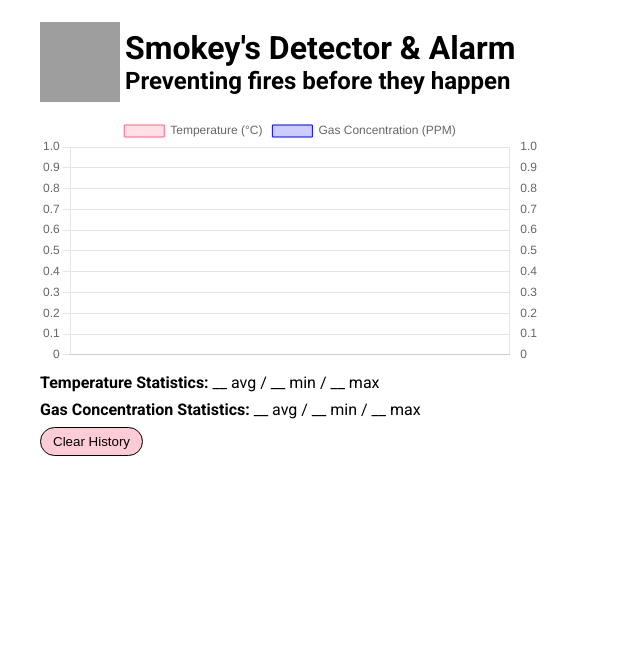
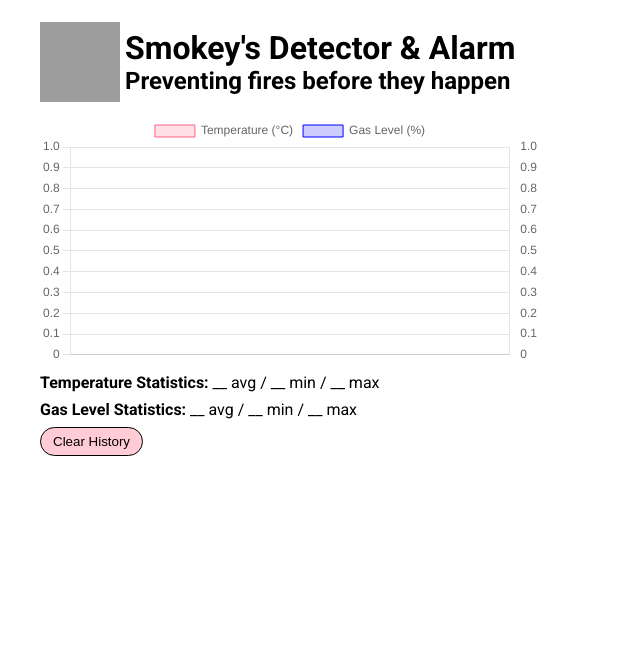
Before and after one commit to tristanphan/smokey-bears, a Flask app: page / in a window 1280 px wide. Shown: the top 659 px of the page, without its empty margins (0-640 px from the left). Run offline with Flask 3, Linux system fonts and the light colour scheme; data that the repository does not hold is empty; some web fonts are replaced; grey boxes are pictures that could not be loaded.

Commit message:
[Server] Updated gas concentration to gas level, as per gas sensor constraints

```diff
--- a/server/main.py
+++ b/server/main.py
@@ -10,10 +10,10 @@ log = logging.getLogger("werkzeug")
 log.setLevel(logging.ERROR)
 
 Temperature = float
-GasConcentration = float
+GasLevel = float
 
 app = Flask(__name__)
-data: List[Tuple[date, Temperature, GasConcentration]] = []
+data: List[Tuple[date, Temperature, GasLevel]] = []
 date_formatter = "%m/%d %H:%M:%S"  # previously "%H:%M:%S"
 
 
@@ -26,14 +26,14 @@ def portal():
 def update():
     try:
         new_temperature = float(request.args["temperature"])
-        new_gas_concentration = float(request.args["gas_concentration"])
+        new_gas_level = float(request.args["gas_level"])
     except ValueError:
         return "Invalid input, expected float", 400
     d = datetime.now()
-    data.append((d, new_temperature, new_gas_concentration))
-    print(f"Updated temperature = {new_temperature} and gas concentration = {new_gas_concentration} at"
+    data.append((d, new_temperature, new_gas_level))
+    print(f"Updated temperature = {new_temperature} and gas level = {new_gas_level} at"
           f" {d.strftime(date_formatter)}")
-    return (f"Set temperature = {new_temperature}, gas concentration = {new_gas_concentration} at"
+    return (f"Set temperature = {new_temperature}, gas level = {new_gas_level} at"
             f" {d.strftime(date_formatter)}"), 200
 
 
@@ -42,7 +42,7 @@ def retrieve():
     return {
         "timestamps": [d.strftime(date_formatter) for d, _, _ in data],
         "temperature_values": [temp for _, temp, _ in data],
-        "gas_concentration_values": [hum for _, _, hum in data],
+        "gas_level_values": [hum for _, _, hum in data],
     }, 200
 
 
@@ -63,7 +63,7 @@ def main():
     # Print instructions
     print(f"Endpoints:")
     print(f"    1. http://{host}:{port}/")
-    print(f"    2. http://{host}:{port}/update?temperature=0&gas_concentration=0")
+    print(f"    2. http://{host}:{port}/update?temperature=0&gas_level=0")
     print(f"    3. http://{host}:{port}/retrieve")
     print(f"    4. http://{host}:{port}/clear")
 
--- a/server/static/script.js
+++ b/server/static/script.js
@@ -9,18 +9,18 @@ const chart = new Chart(ctx, {
             borderWidth: 1,
             yAxisID: "temperature",
         }, {
-            label: "Gas Concentration (PPM)",
+            label: "Gas Level (%)",
             data: [],
             backgroundColor: "rgba(0, 0, 255, 0.2)",
             borderColor: "rgba(0, 0, 255, 1)",
             borderWidth: 1,
-            yAxisID: "gas_concentration",
+            yAxisID: "gas_level",
         },]
     }, options: {
         scales: {
             temperature: {
                 type: "linear", position: "left", display: true,
-            }, gas_concentration: {
+            }, gas_level: {
                 type: "linear", position: "right", display: true, grid: {
                     display: false,
                 }
@@ -41,16 +41,16 @@ async function updateChart() {
     let data = await response.json()
     let timestamps = data["timestamps"];
     let temperatureValues = data["temperature_values"]
-    let gasConcentrationValues = data["gas_concentration_values"];
+    let gasLevelValues = data["gas_level_values"];
     let numToShow = Math.max(0, document.getElementById("datapoint-count").value);
     if (numToShow > 0) {
         chart.data.labels = timestamps.slice(Math.max(0, timestamps.length - numToShow))
         chart.data.datasets[0].data = temperatureValues.slice(Math.max(0, temperatureValues.length - numToShow));
-        chart.data.datasets[1].data = gasConcentrationValues.slice(Math.max(0, gasConcentrationValues.length - numToShow));
+        chart.data.datasets[1].data = gasLevelValues.slice(Math.max(0, gasLevelValues.length - numToShow));
     } else {
         chart.data.labels = timestamps
         chart.data.datasets[0].data = temperatureValues
-        chart.data.datasets[1].data = gasConcentrationValues
+        chart.data.datasets[1].data = gasLevelValues
     }
     if (data["timestamps"].length === 0) {
         document.getElementById("avg_temp").innerText = "__";
@@ -61,11 +61,11 @@ async function updateChart() {
         document.getElementById("min_hum").innerText = "__";
     } else {
         document.getElementById("avg_temp").innerText = (data["temperature_values"].reduce((a, b) => a + b, 0) / data["temperature_values"].length).toFixed(2);
-        document.getElementById("avg_hum").innerText = (data["gas_concentration_values"].reduce((a, b) => a + b, 0) / data["gas_concentration_values"].length).toFixed(2);
+        document.getElementById("avg_hum").innerText = (data["gas_level_values"].reduce((a, b) => a + b, 0) / data["gas_level_values"].length).toFixed(2);
         document.getElementById("max_temp").innerText = (Math.max(...data["temperature_values"])).toFixed(2);
         document.getElementById("min_temp").innerText = (Math.min(...data["temperature_values"])).toFixed(2);
-        document.getElementById("max_hum").innerText = (Math.max(...data["gas_concentration_values"])).toFixed(2);
-        document.getElementById("min_hum").innerText = (Math.min(...data["gas_concentration_values"])).toFixed(2);
+        document.getElementById("max_hum").innerText = (Math.max(...data["gas_level_values"])).toFixed(2);
+        document.getElementById("min_hum").innerText = (Math.min(...data["gas_level_values"])).toFixed(2);
     }
     chart.update();
 
--- a/server/templates/index.html
+++ b/server/templates/index.html
@@ -24,7 +24,7 @@
 
         <p><b>Temperature Statistics:</b> <span id="avg_temp"></span> avg / <span id="min_temp"></span> min / <span
                 id="max_temp"></span> max</p>
-        <p><b>Gas Concentration Statistics: </b> <span id="avg_hum"></span> avg / <span id="min_hum"></span> min / <span
+        <p><b>Gas Level Statistics: </b> <span id="avg_hum"></span> avg / <span id="min_hum"></span> min / <span
                 id="max_hum"></span> max</p>
 
         <div id="footer">
```
